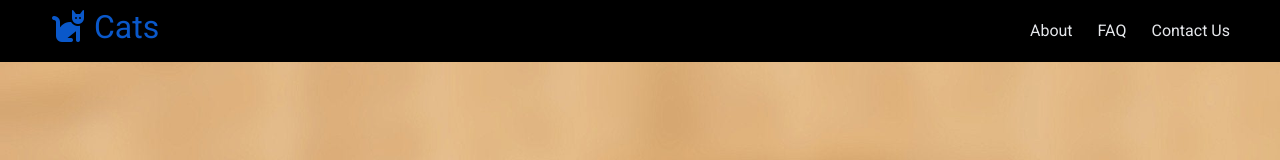
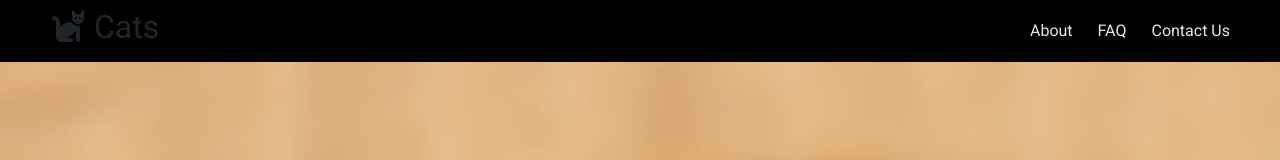
Before and after one commit to kellondavid/odin-landing-page, a plain HTML site: page index.html in a window 1280 px wide. In both pictures the pointer is over the link "Cats". Shown: the top 160 px of the page. Drawn offline with nearby package versions, Linux system fonts and the light colour scheme.

Commit message:
remove text decoration on links

```diff
--- a/style.css
+++ b/style.css
@@ -5,8 +5,6 @@ body {
     background-repeat: no-repeat;
     background-attachment: fixed;
     background-size: 100% 100%;
-
-
 }
 
 .navbar {
@@ -25,6 +23,11 @@ body {
 a {
     text-decoration: none;
     color: #E5E7EB;
+}
+
+a:hover, a:focus, a:active {
+    text-decoration: none;
+    color: inherit;
 }
 
 .headerTitle {
```
